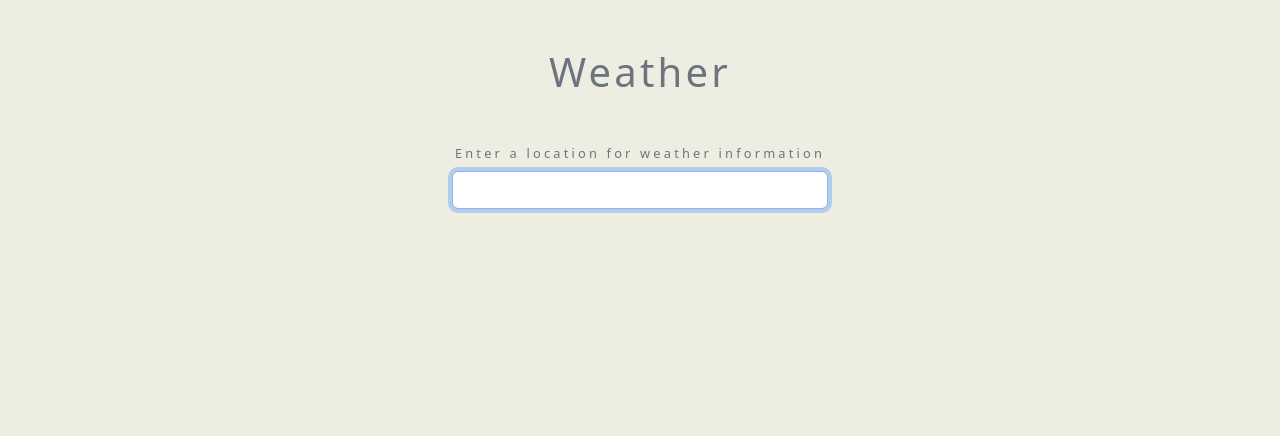
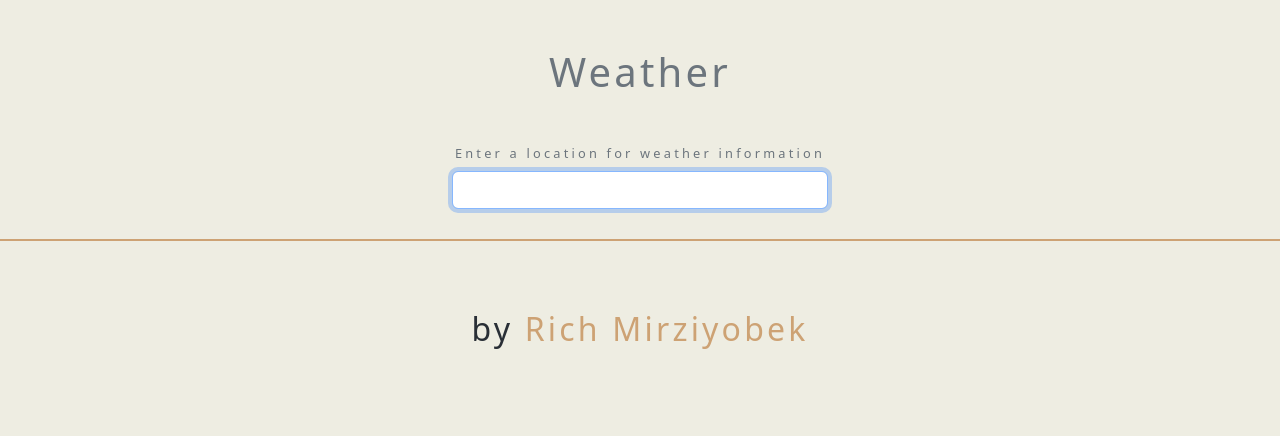
Before and after one commit to richmirziyo/weather, a plain HTML site: page index.html in a window 1280 px wide. Drawn offline with nearby package versions, Linux system fonts and the light colour scheme.

Commit message:
feat: add footer with author information and styling

```diff
--- a/index.html
+++ b/index.html
@@ -59,6 +59,15 @@
       </div>
     </div>
 
+    <footer class="footer">
+      <div class="container">
+        <p>
+          by
+          <a href="#">Rich Mirziyobek</a>
+        </p>
+      </div>
+    </footer>
+
     <script src="js/forecast.js"></script>
     <script src="js/app.js"></script>
   </body>
--- a/style.css
+++ b/style.css
@@ -32,3 +32,18 @@ body {
   background: rgba(0, 0, 0, 0.5);
   top: 0;
 }
+
+.footer {
+  padding: 4rem 0;
+  margin-top: 30px;
+  border-top: 2px solid #cda274;
+  text-align: center;
+}
+.footer p {
+  font-size: 2rem;
+  color: #292f36;
+}
+.footer a {
+  text-decoration: none;
+  color: #cda274;
+}
```
